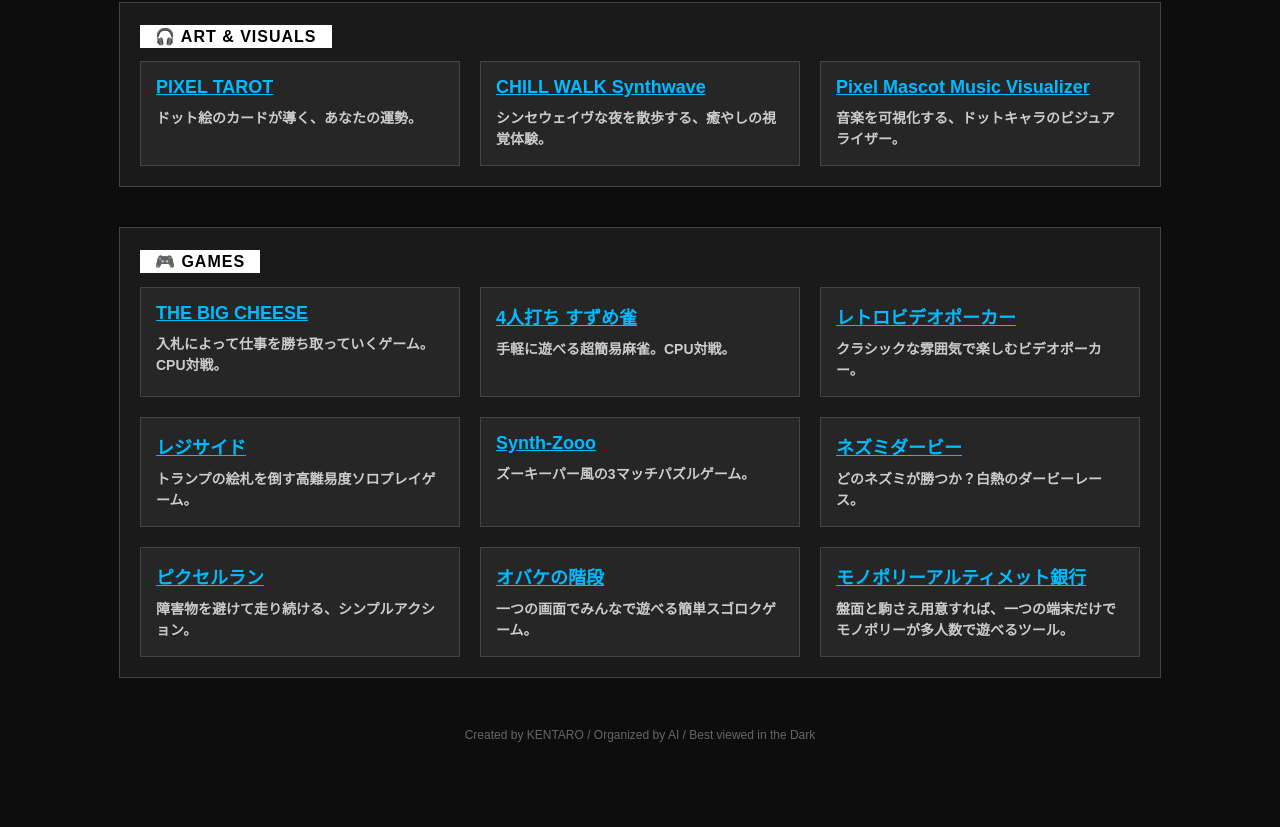
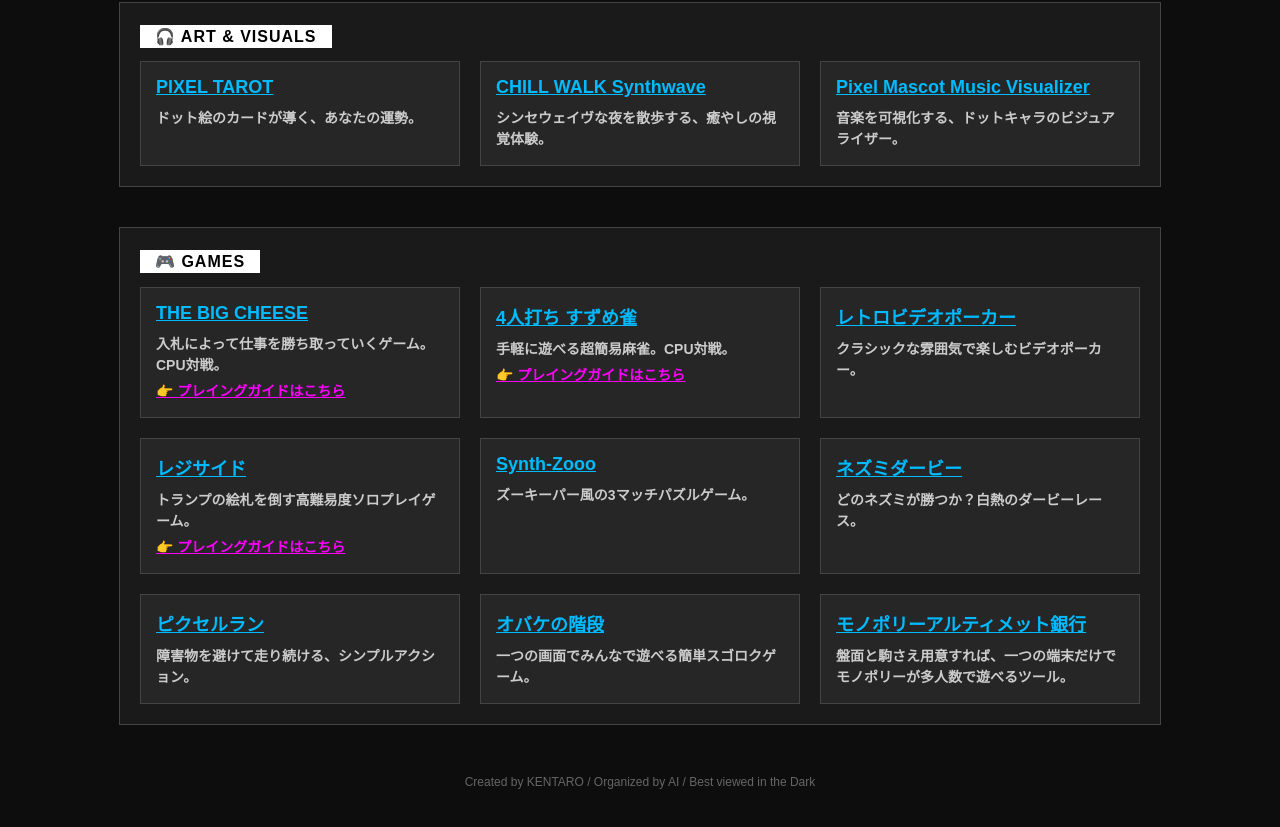
Before and after one commit to kentaro222/KENTARO-S-HOME-PAGE, a plain HTML site: page index.html in a window 1280 px wide. Shown: the part 664-1491 px from the top of the page. Before the commit the page ends 1468 px from the top, so only its background shows below. Drawn offline with Linux system fonts and the light colour scheme.

Commit message:
Add files via upload

```diff
--- a/index.html
+++ b/index.html
@@ -21,7 +21,6 @@
         h1 {
             font-size: 26px;
             color: #ffffff;
-            /* 発光（text-shadow）を削除してまぶしさを軽減 */
             border: 2px solid #ffffff;
             display: inline-block;
             padding: 10px 30px;
@@ -177,22 +176,35 @@
     <h2>🎮 GAMES</h2>
     <div class="dashboard">
 
-        <a href="https://kentaro222.github.io/The-Big-Cheese-Single-Player/" class="link-item" target="_blank">
-            <span class="title">THE BIG CHEESE</span>
-            <div class="description">入札によって仕事を勝ち取っていくゲーム。CPU対戦。</div>
-        </a>
-        <a href="https://kentaro222.github.io/4nin-uchi-Suzume-jong/" class="link-item" target="_blank">
-            <span class="title">4人打ち すずめ雀</span>
-            <div class="description">手軽に遊べる超簡易麻雀。CPU対戦。</div>
-        </a>
+        <div class="link-item">
+            <a href="https://kentaro222.github.io/The-Big-Cheese-Single-Player/" class="title" target="_blank">THE BIG CHEESE</a>
+            <div class="description">
+                入札によって仕事を勝ち取っていくゲーム。CPU対戦。<br>
+                <a href="https://kentaro222.github.io/The-Big-Cheese-Single-Player/bigcheese_guide.html" target="_blank" style="color: #ff00ff; text-decoration: underline; margin-top: 5px; display: inline-block;">👉 プレイングガイドはこちら</a>
+            </div>
+        </div>
+
+        <div class="link-item">
+            <a href="https://kentaro222.github.io/4nin-uchi-Suzume-jong/" class="title" target="_blank">4人打ち すずめ雀</a>
+            <div class="description">
+                手軽に遊べる超簡易麻雀。CPU対戦。<br>
+                <a href="https://kentaro222.github.io/4nin-uchi-Suzume-jong/guide.html" target="_blank" style="color: #ff00ff; text-decoration: underline; margin-top: 5px; display: inline-block;">👉 プレイングガイドはこちら</a>
+            </div>
+        </div>
+
         <a href="https://kentaro222.github.io/Retro-VideoPoker/" class="link-item" target="_blank">
             <span class="title">レトロビデオポーカー</span>
             <div class="description">クラシックな雰囲気で楽しむビデオポーカー。</div>
         </a>
-        <a href="https://kentaro222.github.io/Regicide-Single-Player/" class="link-item" target="_blank">
-            <span class="title">レジサイド</span>
-            <div class="description">トランプの絵札を倒す高難易度ソロプレイゲーム。</div>
-        </a>
+
+        <div class="link-item">
+            <a href="https://kentaro222.github.io/Regicide-Single-Player/" class="title" target="_blank">レジサイド</a>
+            <div class="description">
+                トランプの絵札を倒す高難易度ソロプレイゲーム。<br>
+                <a href="https://kentaro222.github.io/Regicide-Single-Player/regicide_guide.html" target="_blank" style="color: #ff00ff; text-decoration: underline; margin-top: 5px; display: inline-block;">👉 プレイングガイドはこちら</a>
+            </div>
+        </div>
+
         <a href="https://kentaro222.github.io/Synth-Zooo/" class="link-item" target="_blank">
             <span class="title">Synth-Zooo</span>
             <div class="description">ズーキーパー風の3マッチパズルゲーム。</div>
```
